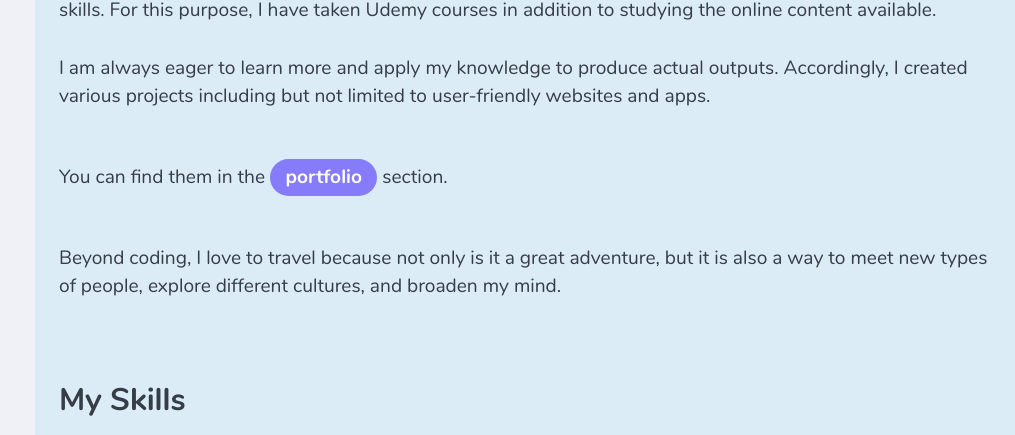
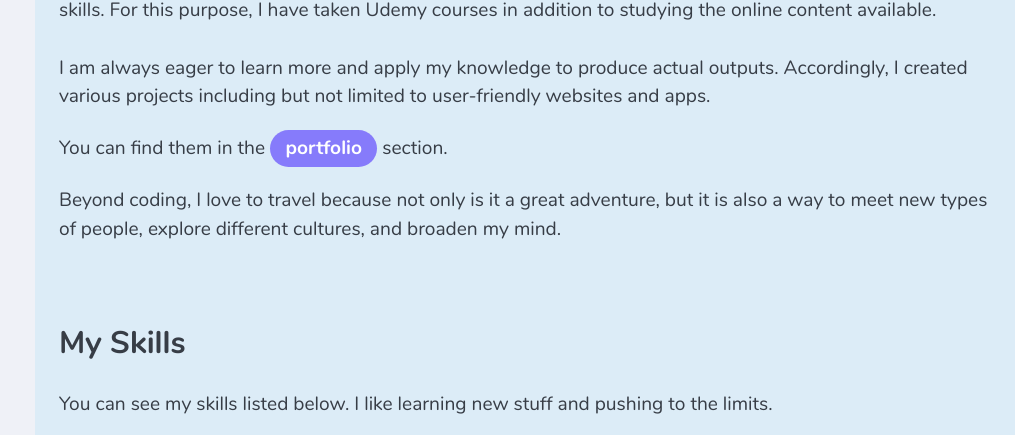
Before and after one commit to CigdemCos/my-portfolio, a plain HTML site: page index.html in a window 1280 px wide. Shown: the part 1076-1511 px from the top of the page, without its empty margins (265-1280 px from the left). Drawn offline with Linux system fonts and the light colour scheme; files whose address does not match are found by name.

Commit message:
updating resume

```diff
--- a/index.html
+++ b/index.html
@@ -64,9 +64,9 @@ height="0" width="0" style="display:none;visibility:hidden"></iframe></noscript>
                     <p>I am an Industrial Engineer with a minor in Computer Engineering graduated from Hacettepe University, Turkey. I am capable of integrating computer programming knowledge into the problems occurring in a production area.
 
                      <br><br>Besides Industrial Engineering subjects, I like coding, also learning new languages, skills and technologies. I see programming challenges as opportunities to continuously improve my abilities of creative thinking and problem solving. Therefore, I decided to dive deeper into coding and further improve my web development skills. For this purpose, I have taken Udemy courses in addition to studying the online content available.<br><br>
-                    I am always eager to learn more and apply my knowledge to produce actual outputs.  Accordingly, I created various projects including but not limited to user-friendly websites and apps.<br><br>You can find them in the <a class="action-btn" href="#three">portfolio</a> section.
+                    I am always eager to learn more and apply my knowledge to produce actual outputs.  Accordingly, I created various projects including but not limited to user-friendly websites and apps.<br>You can find them in the <a class="action-btn" href="#three">portfolio</a> section.
 
-                    <br><br>Beyond coding, I love to travel because not only is it a great adventure, but it is also a way to meet new types of people, explore different cultures, and broaden my mind.</p>
+                    <br>Beyond coding, I love to travel because not only is it a great adventure, but it is also a way to meet new types of people, explore different cultures, and broaden my mind.</p>
 
 
                 </div>
```
Also changed, not shown: 1 other file.
